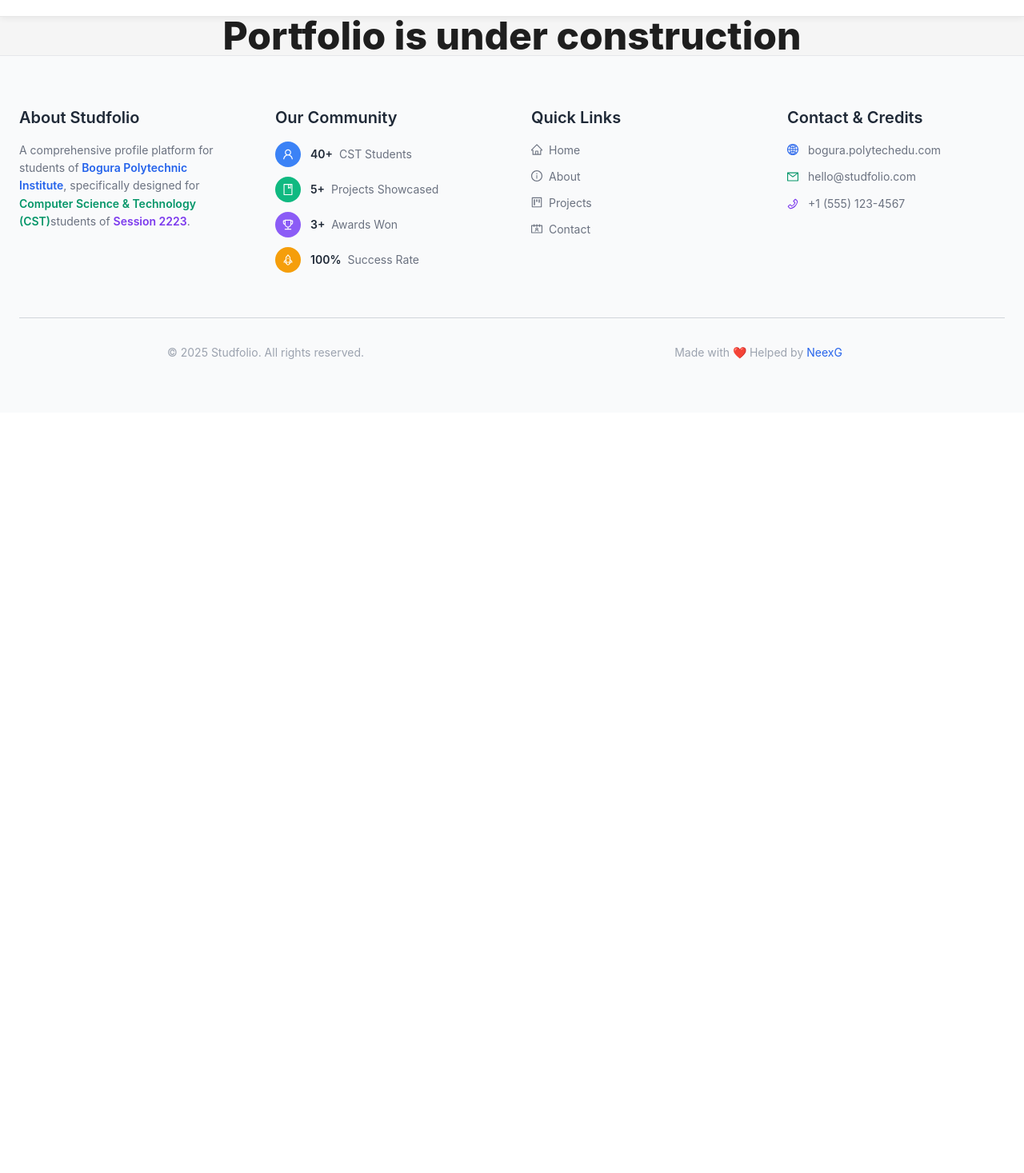
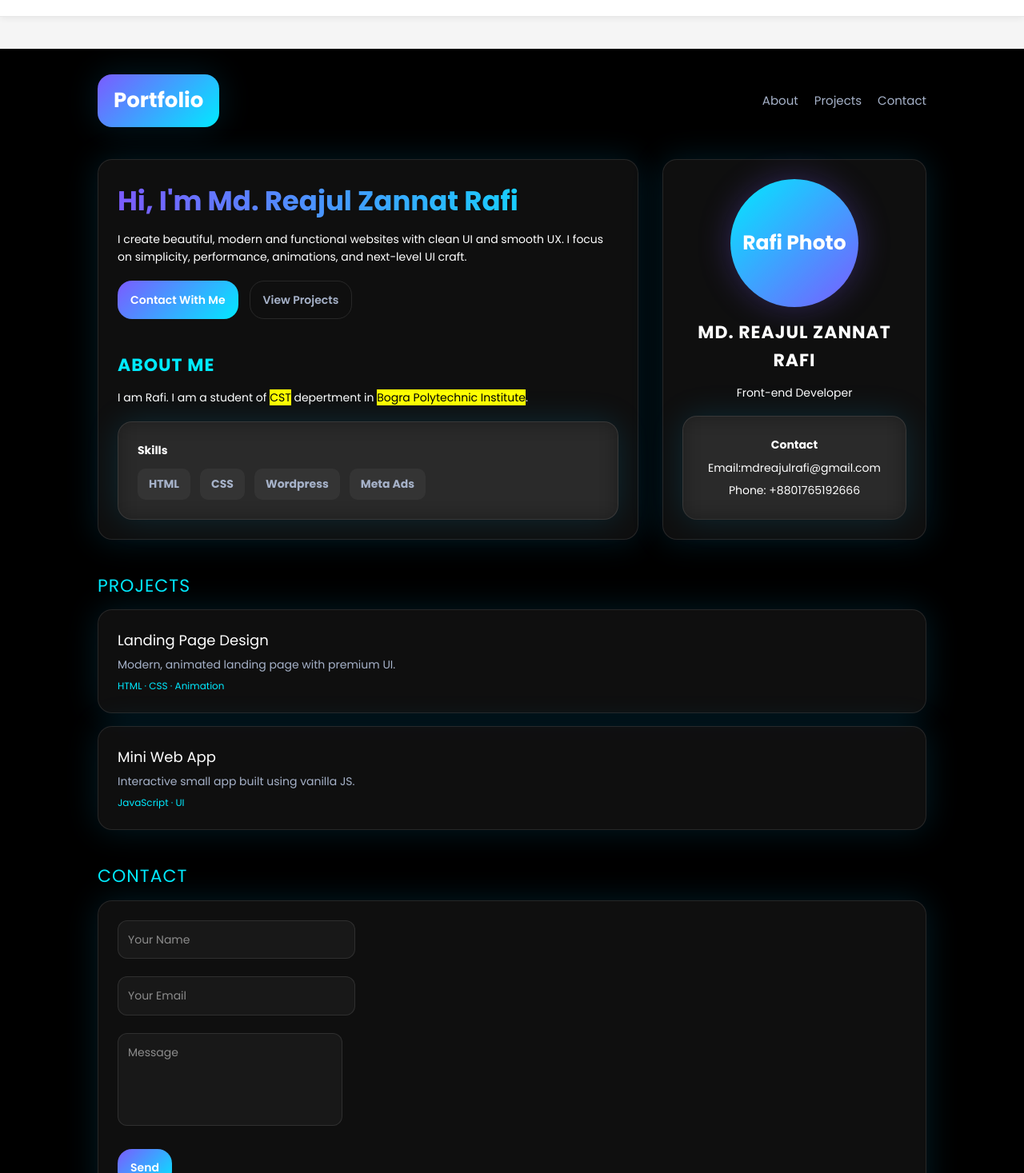
Before and after one commit to abuhosain/studfolio, a React (Vite) app: page /student/715510 in a window 1280 px wide. Shown: the part 43-1510 px from the top of the page at 80% size. Before the commit the page ends 800 px from the top, so only its background shows below. Built offline with nearby package versions, Linux system fonts and the light colour scheme.

Commit message:
Rafi's portfolio added successfully

```diff
--- a/src/pages/student/Rafi-715510/index.jsx
+++ b/src/pages/student/Rafi-715510/index.jsx
@@ -1,11 +1,337 @@
-import React from 'react';
+import React, { useEffect } from "react";
 
 const RafiPortfolio = () => {
-    return (
-        <div>
-            <h1 className="text-center font-extrabold text-5xl">Portfolio is under construction</h1>
+  useEffect(() => {
+    document.getElementById("year").textContent = new Date().getFullYear();
+  }, []);
+
+  return (
+    <>
+      <style>{`
+        @import url('https://fonts.googleapis.com/css2?family=Poppins:wght@300;400;500;600;700&display=swap');
+
+        :root {
+          --bg-dark: #05060b;
+          --glass: rgba(255, 255, 255, 0.06);
+          --border: rgba(255, 255, 255, 0.1);
+          --accent: #7b5bff;
+          --accent2: #00eaff;
+          --muted: #a6b2c9;
+          --text: #e8eeff;
+          --radius: 18px;
+          --shadow: 0 0 40px rgba(0, 189, 255, 0.15);
+        }
+
+        * {
+          box-sizing: border-box;
+          margin: 0;
+          padding: 0;
+          font-family: "Poppins", sans-serif;
+        }
+
+        body {
+          background: radial-gradient(circle at top, #0c0f1a, #05060b 60%);
+          color: var(--text);
+          line-height: 1.6;
+        }
+
+        .container {
+          max-width: 1100px;
+          margin: auto;
+          padding: 32px;
+        }
+
+        header {
+          display: flex;
+          justify-content: space-between;
+          align-items: center;
+          margin-bottom: 40px;
+        }
+
+        .logo {
+          font-size: 26px;
+          font-weight: 700;
+          background: linear-gradient(135deg, var(--accent), var(--accent2));
+          color: white;
+          padding: 12px 20px;
+          border-radius: var(--radius);
+          box-shadow: var(--shadow);
+        }
+
+        nav a {
+          margin-left: 20px;
+          color: var(--muted);
+          text-decoration: none;
+          font-size: 15px;
+          transition: 0.3s;
+        }
+        nav a:hover {
+          color: var(--accent2);
+          text-shadow: 0 0 10px var(--accent2);
+        }
+
+        .hero {
+          display: grid;
+          grid-template-columns: 1fr 330px;
+          gap: 30px;
+        }
+
+        .glass {
+          background: var(--glass);
+          padding: 24px;
+          border-radius: var(--radius);
+          border: 1px solid var(--border);
+          backdrop-filter: blur(14px);
+          box-shadow: var(--shadow);
+          transition: 0.3s;
+        }
+
+        .glass:hover {
+          transform: translateY(-4px);
+        }
+
+        .hero h2 {
+          font-size: 34px;
+          margin-bottom: 10px;
+          background: linear-gradient(to right, var(--accent), var(--accent2));
+          -webkit-background-clip: text;
+          color: transparent;
+        }
+
+        .cta {
+          margin-top: 18px;
+          display: flex;
+          gap: 14px;
+        }
+
+        .btn {
+          padding: 12px 16px;
+          border-radius: var(--radius);
+          font-weight: 600;
+          cursor: pointer;
+          border: none;
+          transition: 0.3s;
+        }
+        .btn-primary {
+          background: linear-gradient(135deg, var(--accent), var(--accent2));
+          color: white;
+        }
+        .btn-primary:hover {
+          opacity: 0.85;
+        }
+        .btn-ghost {
+          background: transparent;
+          border: 1px solid var(--border);
+          color: var(--muted);
+        }
+        .btn-ghost:hover {
+          color: white;
+          background: rgba(255,255,255,0.06);
+        }
+
+        .profile {
+          text-align: center;
+        }
+
+        .avatar {
+          width: 160px;
+          height: 160px;
+          border-radius: 50%;
+          margin: auto;
+          margin-bottom: 14px;
+          background: linear-gradient(135deg, var(--accent2), var(--accent));
+          display: flex;
+          align-items: center;
+          justify-content: center;
+          font-size: 25px;
+          color: white;
+          font-weight: 700;
+          box-shadow: 0 0 40px rgba(123, 91, 255, 0.3);
+        }
+
+        section {
+          margin-top: 40px;
+        }
+
+        h3 {
+          margin-bottom: 12px;
+          font-size: 22px;
+          color: var(--accent2);
+          text-transform: uppercase;
+          letter-spacing: 1px;
+        }
+
+        .skills ul {
+          list-style: none;
+          display: flex;
+          flex-wrap: wrap;
+          gap: 12px;
+        }
+        .skills li {
+          padding: 8px 14px;
+          background: rgba(255,255,255,0.05);
+          color: var(--muted);
+          border-radius: 10px;
+          font-size: 14px;
+        }
+
+        .project {
+          margin-bottom: 16px;
+        }
+        .project h4 {
+          font-size: 18px;
+          margin-bottom: 4px;
+          color: white;
+        }
+        .project-desc {
+          color: var(--muted);
+          font-size: 14px;
+        }
+        .tags {
+          margin-top: 6px;
+          font-size: 12px;
+          color: var(--accent2);
+        }
+
+        input, textarea {
+          padding: 12px;
+          border-radius: 12px;
+          border: 1px solid var(--border);
+          background: rgba(255,255,255,0.04);
+          color: white;
+          resize: none;
+        }
+
+        footer {
+          text-align: center;
+          color: var(--muted);
+          margin-top: 40px;
+          font-size: 14px;
+        }
+
+        @media (max-width: 900px) {
+          .hero {
+            grid-template-columns: 1fr;
+          }
+        }
+
+      `}</style>
+
+      <div className="bg-black">
+        <div className="container">
+          <header>
+            <div className="logo">Portfolio</div>
+            <nav>
+              <a href="#about">About</a>
+              <a href="#projects">Projects</a>
+              <a href="#contact">Contact</a>
+            </nav>
+          </header>
+
+          <div className="hero">
+            <div className="glass">
+              <h2 className="font-bold">
+                Hi, I'm <strong>Md. Reajul Zannat Rafi</strong>
+              </h2>
+              <p className="text-white">
+                I create beautiful, modern and functional websites with clean UI
+                and smooth UX. I focus on simplicity, performance, animations,
+                and next-level UI craft.
+              </p>
+
+              <div className="cta">
+                <button className="btn btn-primary">Contact With Me</button>
+                <button className="btn btn-ghost">View Projects</button>
+              </div>
+
+              <section id="about">
+                <h3 className="font-bold">About Me</h3>
+                <p className="muted text-white">
+                  I am Rafi. I am a student of <mark>CST</mark> depertment in{" "}
+                  <mark>Bogra Polytechnic Institute</mark>.
+                </p>
+
+                <div
+                  className="skills glass text-white font-bold"
+                  style={{ marginTop: "18px" }}
+                >
+                  <strong>Skills</strong>
+                  <ul style={{ marginTop: "12px" }}>
+                    <li>HTML</li>
+                    <li>CSS</li>
+                    <li>Wordpress</li>
+                    <li>Meta Ads</li>
+                  </ul>
+                </div>
+              </section>
+            </div>
+
+            <div className="glass profile">
+              <div className="avatar">Rafi Photo</div>
+              <h3 className="font-bold" style={{ color: "white" }}>
+                Md. Reajul Zannat Rafi
+              </h3>
+              <p className="muted text-white">Front-end Developer</p>
+
+              <div className="glass text-white" style={{ marginTop: "18px" }}>
+                <strong>Contact</strong>
+                <p className="muted" style={{ marginTop: "6px" }}>
+                  Email:mdreajulrafi@gmail.com
+                </p>
+                <p className="muted" style={{ marginTop: "6px" }}>
+                  Phone: +8801765192666
+                </p>
+              </div>
+            </div>
+          </div>
+
+          <section id="projects">
+            <h3>Projects</h3>
+
+            <div className="glass project">
+              <h4>Landing Page Design</h4>
+              <p className="project-desc">
+                Modern, animated landing page with premium UI.
+              </p>
+              <div className="tags">HTML · CSS · Animation</div>
+            </div>
+
+            <div className="glass project">
+              <h4>Mini Web App</h4>
+              <p className="project-desc">
+                Interactive small app built using vanilla JS.
+              </p>
+              <div className="tags">JavaScript · UI</div>
+            </div>
+          </section>
+
+          <section id="contact">
+            <h3>Contact</h3>
+            <div className="glass">
+              <form>
+                <input type="text" placeholder="Your Name" />
+                <br />
+                <br />
+                <input type="email" placeholder="Your Email" />
+                <br />
+                <br />
+                <textarea rows="4" placeholder="Message"></textarea>
+                <br />
+                <br />
+                <button className="btn btn-primary" type="submit">
+                  Send
+                </button>
+              </form>
+            </div>
+          </section>
+
+          <footer>
+            © <span id="year"></span> Md. Reajul Zannat Rafi — Portfolio.
+          </footer>
         </div>
-    );
+      </div>
+    </>
+  );
 };
 
 export default RafiPortfolio;
```
